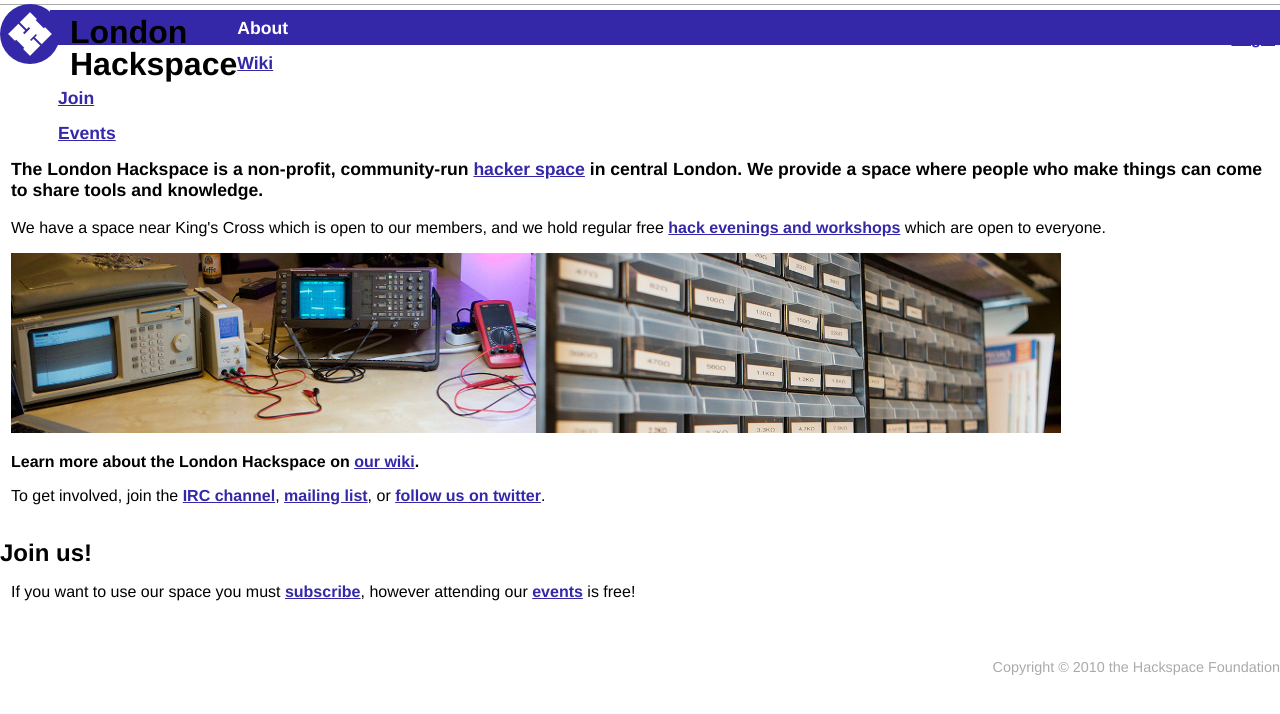
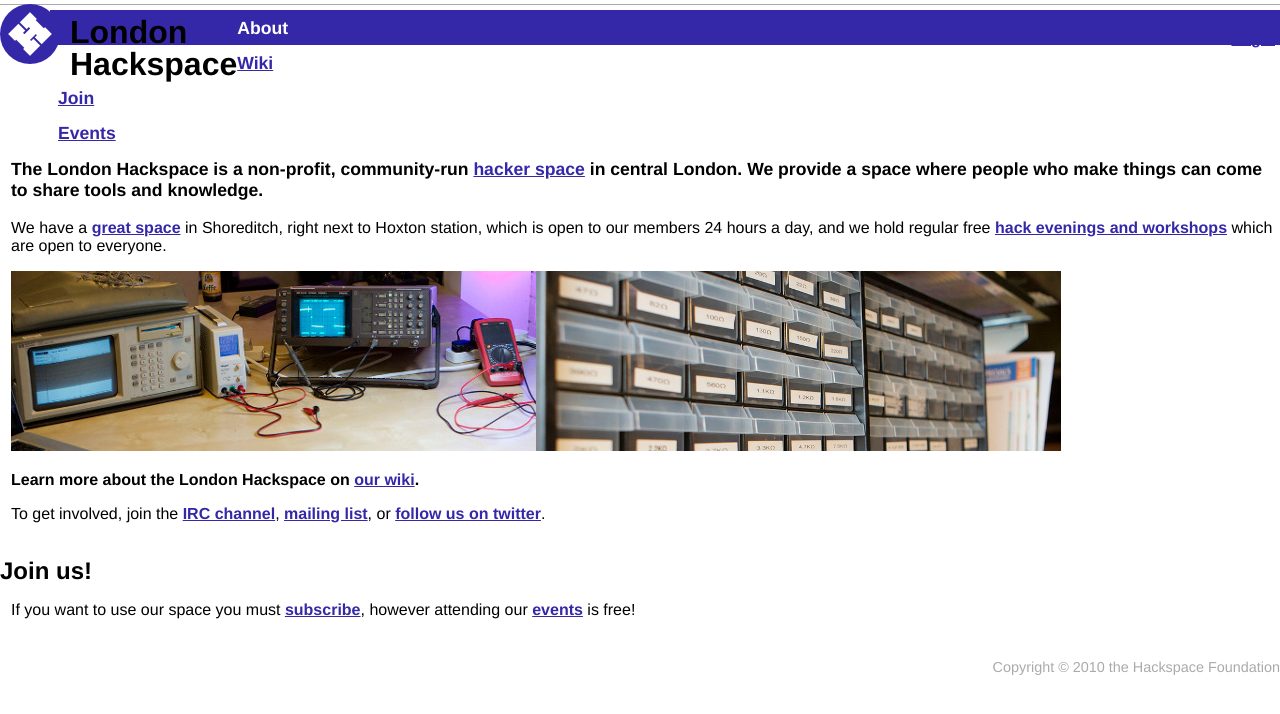
Before and after one commit to londonhackspace/hackspace-foundation-sites, a PHP site: page /index.php in a window 1280 px wide. Shown: the top 714 px of the page. Run offline with PHP 8.4, Linux system fonts and the light colour scheme; data that the repository does not hold is empty; some libraries are stand-ins or nearby versions.

Commit message:
Fix wording on home page

```diff
--- a/london.hackspace.org.uk/index.php
+++ b/london.hackspace.org.uk/index.php
@@ -5,7 +5,7 @@ require('header.php'); ?>
 
 <p class="blurb"><strong>The London Hackspace is a non-profit, community-run <a href="http://en.wikipedia.org/wiki/Hackerspace">hacker space</a> in central London. We provide a space where people who make things can come to share tools and knowledge.</strong></p>
 
-<p>We have a space near King's Cross which is open to our members, and we hold regular
+<p>We have a <a href="http://wiki.hackspace.org.uk/wiki/Laboratory_24">great space</a> in Shoreditch, right next to Hoxton station, which is open to our members 24 hours a day, and we hold regular
 free <a href="/events">hack evenings and workshops</a> which are open to everyone.</p>
 
 <p><a href="http://wiki.hackspace.org.uk"><img src="/images/electronics.jpg" /><img src="/images/drawers.jpg" /></a>
```
